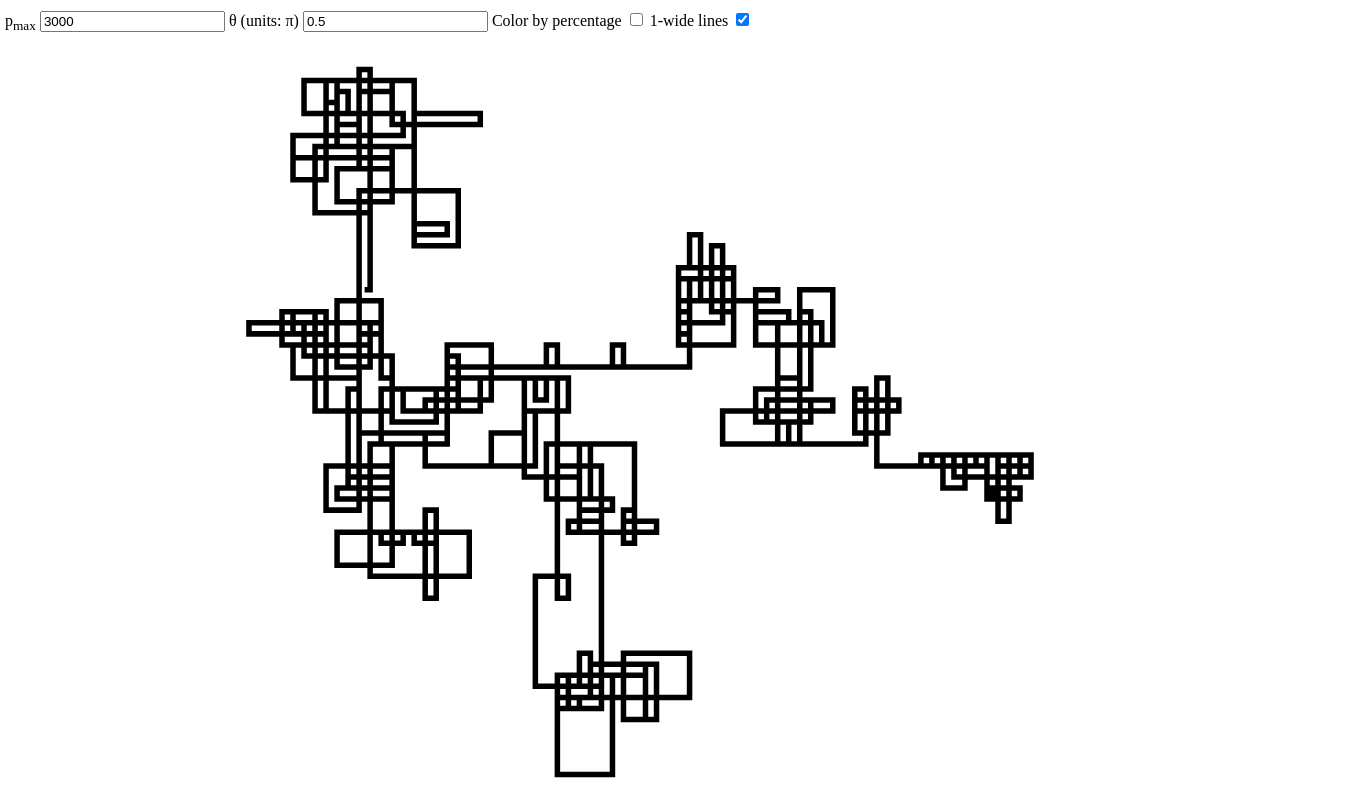
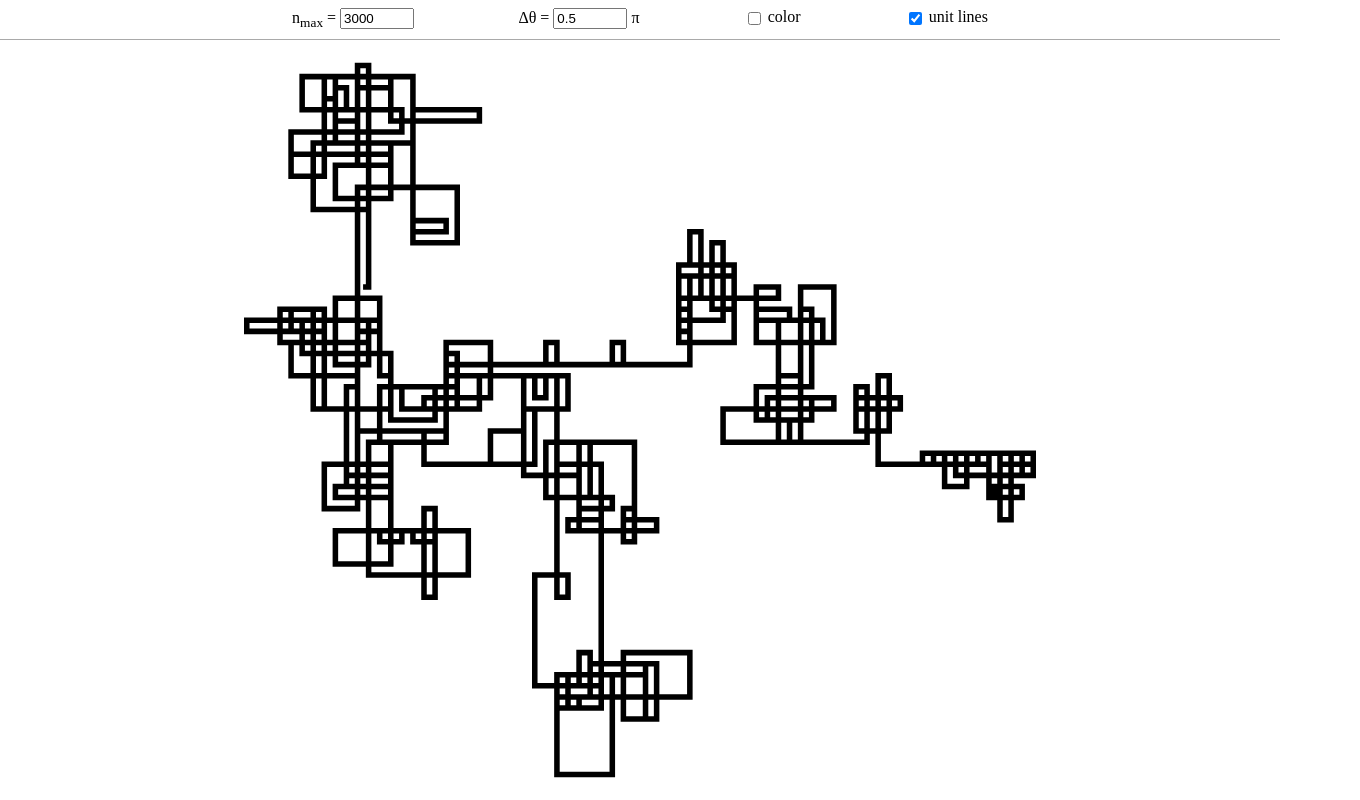
Before and after one commit to Quelklef/prime-spirals, a plain HTML site: page index.html in a window 1280 px wide. Shown: the whole page, 1360 px wide, since content can reach past the window. Drawn offline with Linux system fonts and the light colour scheme.

Commit message:
html + css improvements

```diff
--- a/index.html
+++ b/index.html
@@ -7,17 +7,28 @@
 
 <div id="container">
   <div id="options">
-    <label for="opt-bound">p<sub>max</sub></label>
-    <input id="opt-bound" type="number" step="1" min="1" value="3000" />
 
-    <label for="opt-angle">θ (units: π)</label>
-    <input id="opt-angle" type="number" step="0.00001" value="0.5" />
+    <span class="opt">
+      <label for="opt-bound">n<sub>max</sub> = </label>
+      <input id="opt-bound" type="number" step="15" min="1" value="3000" />
+    </span>
 
-    <label for="opt-color">Color by percentage</label>
-    <input id="opt-color" type="checkbox" />
+    <span class="opt">
+      <label for="opt-angle">Δθ = </label>
+      <input id="opt-angle" type="number" step="0.00001" value="0.5" />
+      π
+    </span>
 
-    <label for="opt-width">1-wide lines</label>
-    <input id="opt-width" type="checkbox" checked/>
+    <span class="opt">
+      <input id="opt-color" type="checkbox" />
+      <label for="opt-color">color</label>
+    </span>
+
+    <span class="opt">
+      <input id="opt-width" type="checkbox" checked/>
+      <label for="opt-width">unit lines</label>
+    </span>
+
   </div>
   <canvas id="canvas" />
 </div>
@@ -33,15 +44,30 @@ body {
   box-sizing: border-box;
 }
 
+input[type=number] {
+  width: 10ch;
+}
+
+input[type=checkbox] {
+  vertical-align: middle;
+}
+
 #container {
   height: 100%;
   display: flex;
   flex-direction: column;
+  align-items: center;
 }
 
 #options {
   width: 100%;
-  padding: 10px 5px;
+  padding: .5rem calc((100% - 800px) / 2);
+  border-bottom: 1px solid darkgrey;
+  display: flex;
+  justify-content: space-around;
+}
+
+.opt {
 }
 
 #canvas {
```
